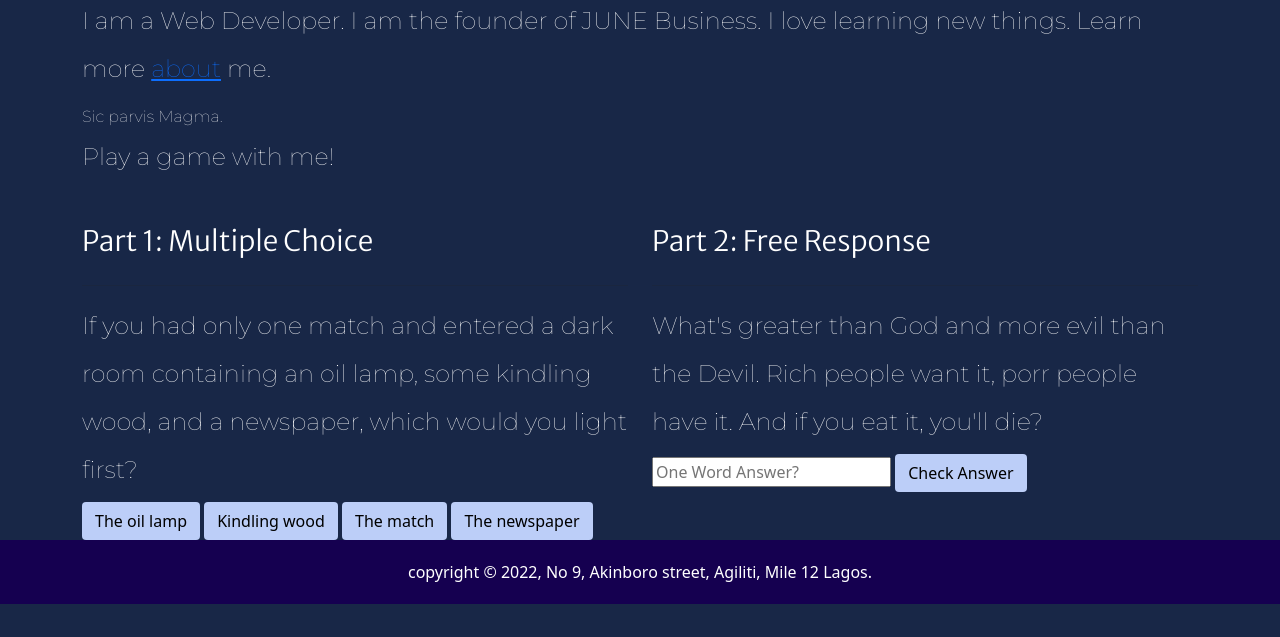
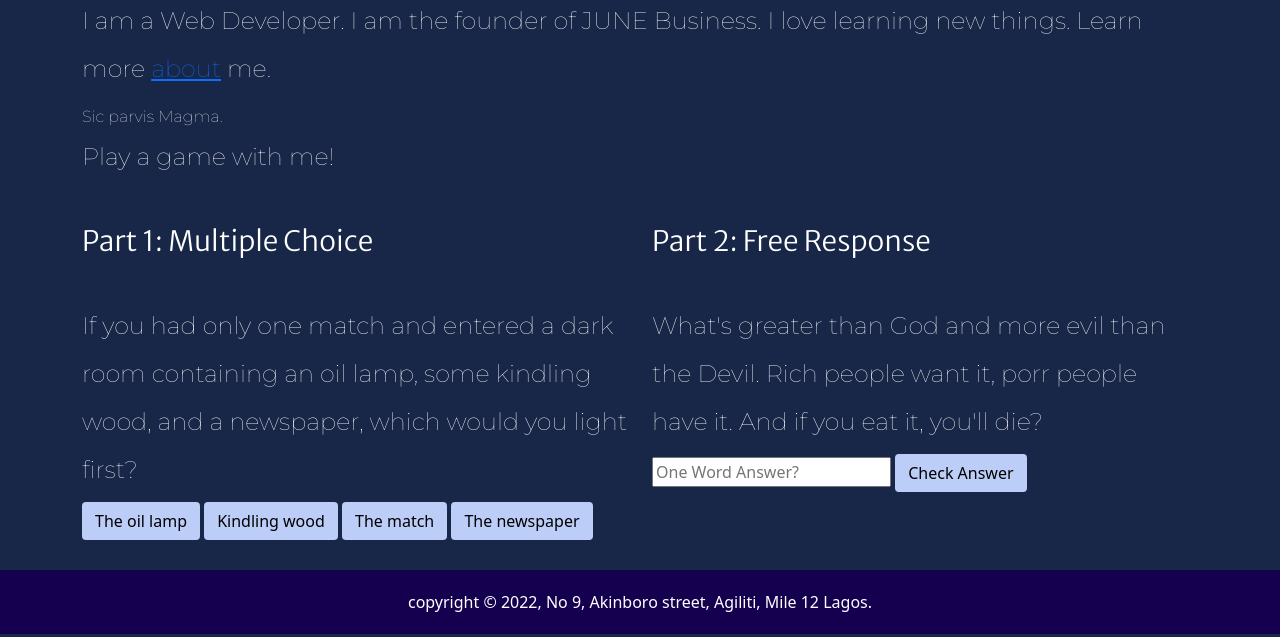
Before and after one commit to JUNEBusiness/Homepage, a plain HTML site: page index.html in a window 1280 px wide. Shown: the part 163-800 px from the top of the page. Drawn offline with nearby package versions, Linux system fonts and the light colour scheme.

Commit message:
Update styles.css

```diff
--- a/styles.css
+++ b/styles.css
@@ -48,8 +48,10 @@ footer {
     color: white;
     text-align: center;
     background: #150050;
-    margin-top: auto;
+    margin-top: 30px;
     padding: 20px;
+    position: relative;
+    bottom: 0px;
 }
 
 /* id */
```
